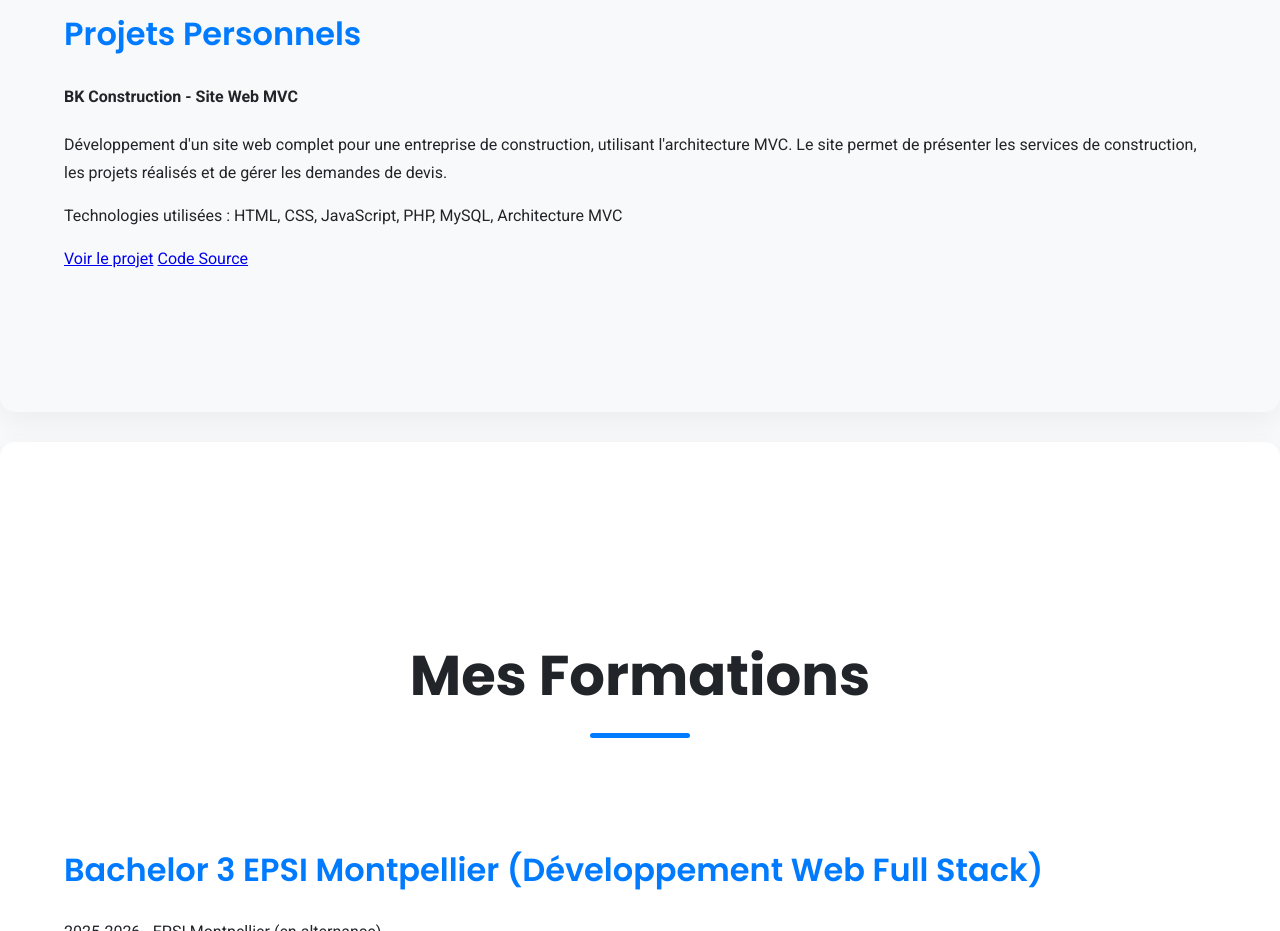
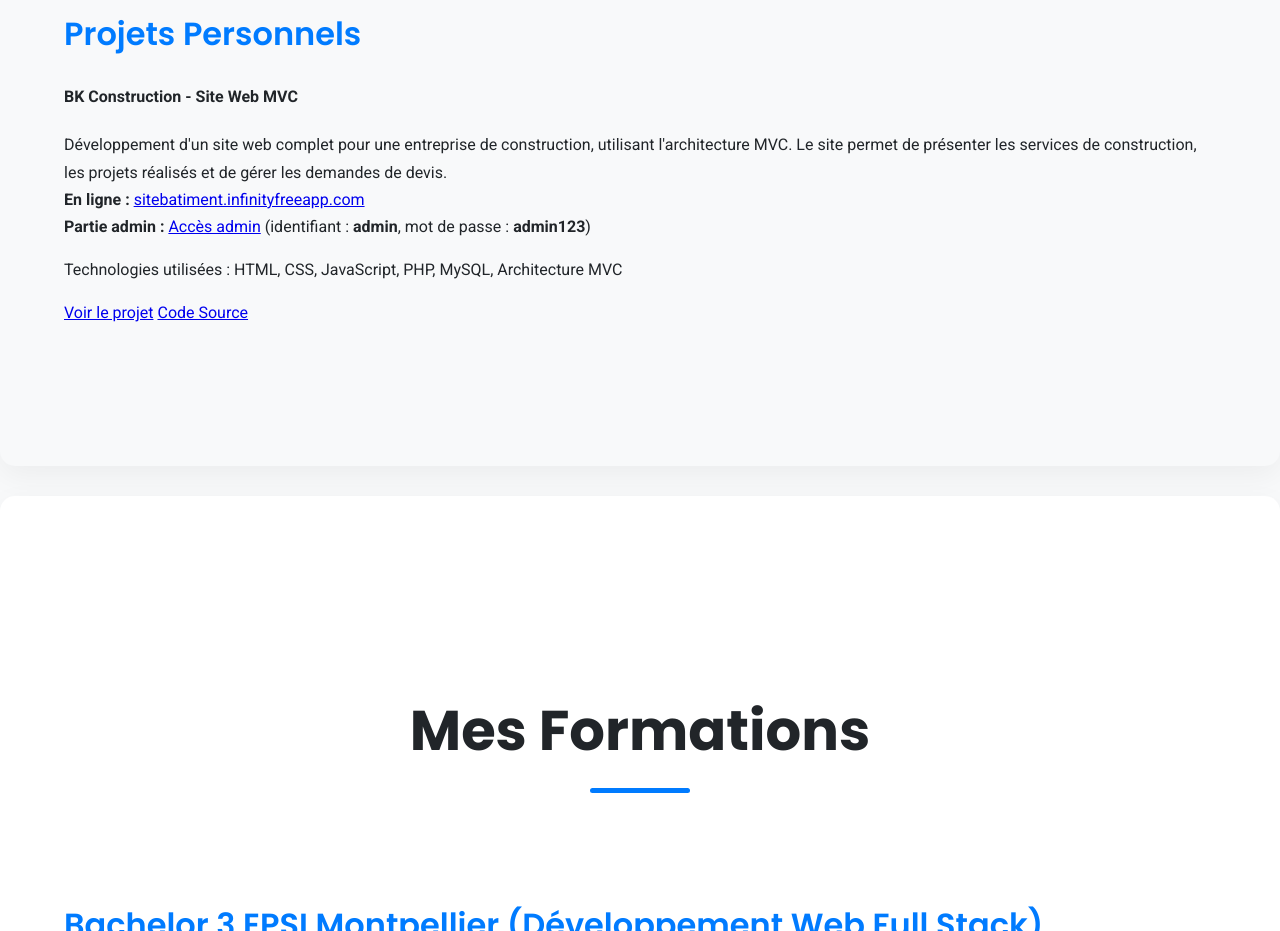
Before and after one commit to dirka66/Portfolio_2025, a plain HTML site: page index.html in a window 1280 px wide. Shown: the part 5420-6351 px from the top of the page. Drawn offline with nearby package versions, Linux system fonts and the light colour scheme.

Commit message:
Add files via upload

```diff
--- a/index.html
+++ b/index.html
@@ -155,7 +155,10 @@
                     <h3>Projets Personnels</h3>
                     <div class="project-item">
                         <h4>BK Construction - Site Web MVC</h4>
-                        <p class="project-description">Développement d'un site web complet pour une entreprise de construction, utilisant l'architecture MVC. Le site permet de présenter les services de construction, les projets réalisés et de gérer les demandes de devis.</p>
+                        <p class="project-description">Développement d'un site web complet pour une entreprise de construction, utilisant l'architecture MVC. Le site permet de présenter les services de construction, les projets réalisés et de gérer les demandes de devis.<br>
+                        <strong>En ligne :</strong> <a href="https://sitebatiment.infinityfreeapp.com/index.php" target="_blank">sitebatiment.infinityfreeapp.com</a><br>
+                        <strong>Partie admin :</strong> <a href="https://sitebatiment.infinityfreeapp.com/admin/login.php" target="_blank">Accès admin</a> (identifiant : <b>admin</b>, mot de passe : <b>admin123</b>)
+                        </p>
                         <p class="project-tech">Technologies utilisées : HTML, CSS, JavaScript, PHP, MySQL, Architecture MVC</p>
                         <div class="project-links">
                             <a href="https://github.com/dirka66/BK-Construction" target="_blank">Voir le projet</a>
```
